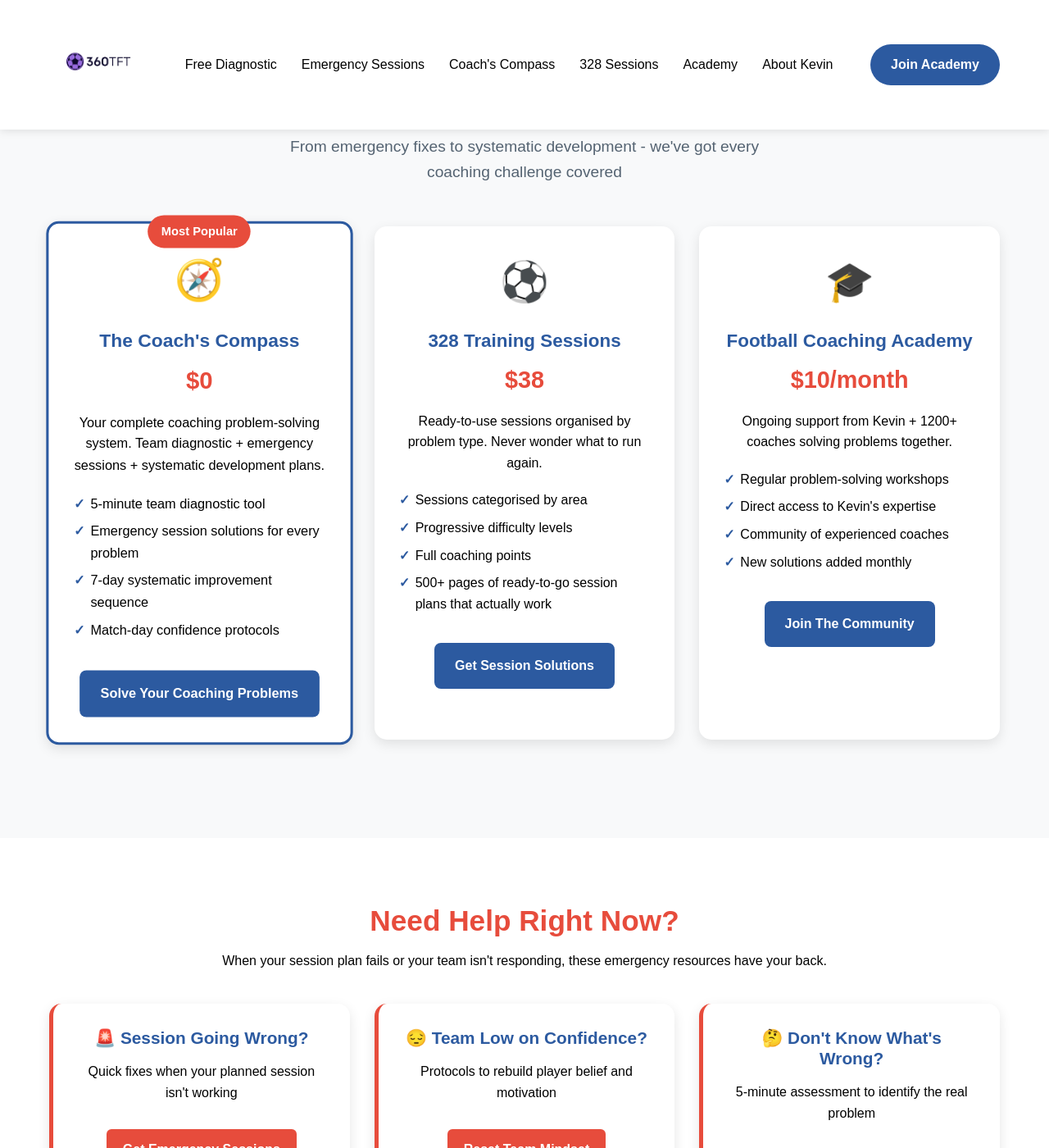
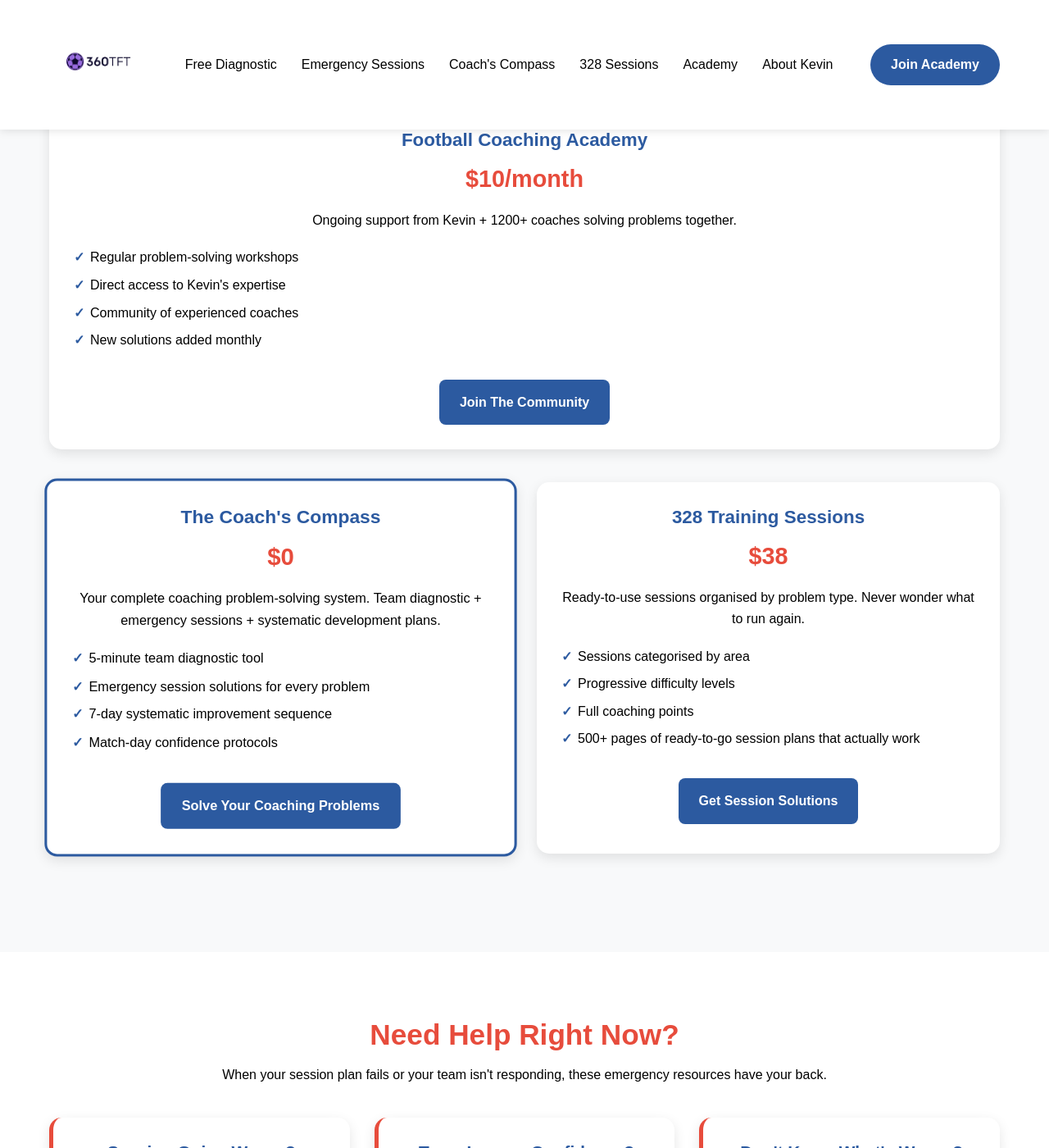
Before and after one commit to 360tft/360tft, a Jekyll site: the page built from index.md, in a window 1280 px wide and 1400 px high, scrolled down 5310 px. Shown: the whole window at 82% size. Built offline with Jekyll 4.4.1, drawn with Linux system fonts in a browser that asks for light colours; some of the changed text lies outside the part shown.

Commit message:
Update index.md

```diff
--- a/index.md
+++ b/index.md
@@ -58,19 +58,16 @@ schema_type: "Organization"
 
         <div class="problems-grid">
             <div class="problem-card">
-                <div class="problem-card-icon">🎯</div>
                 <h3>No Diagnosis = Random Solutions</h3>
                 <p>Coaches grab session plans without knowing what their team actually needs. It's like giving medicine without checking symptoms.</p>
             </div>
 
             <div class="problem-card">
-                <div class="problem-card-icon">🔄</div>
                 <h3>Session Plan Roulette</h3>
                 <p>Different drill every week with no progression. Players get confused, coaches get frustrated, improvement stalls.</p>
             </div>
 
             <div class="problem-card">
-                <div class="problem-card-icon">😰</div>
                 <h3>Confidence Killer Cycle</h3>
                 <p>When sessions don't work, coaches blame themselves. Low confidence leads to worse decisions and more problems.</p>
             </div>
@@ -235,19 +232,15 @@ schema_type: "Organization"
             <div class="diagnostic-preview">
                 <div class="diagnostic-areas">
                     <div class="area-item">
-                        <span class="area-icon">⚽</span>
                         <span>Technical Assessment</span>
                     </div>
                     <div class="area-item">
-                        <span class="area-icon">🧠</span>
                         <span>Tactical Understanding</span>
                     </div>
                     <div class="area-item">
-                        <span class="area-icon">💪</span>
                         <span>Physical Readiness</span>
                     </div>
                     <div class="area-item">
-                        <span class="area-icon">😊</span>
                         <span>Mental Confidence</span>
                     </div>
                 </div>
@@ -255,10 +248,10 @@ schema_type: "Organization"
                 <div class="diagnostic-results">
                     <h3>You'll Get:</h3>
                     <ul>
-                        <li>✅ Exact problem identification in each area</li>
-                        <li>✅ Priority ranking of what to fix first</li>
-                        <li>✅ Targeted emergency session plans</li>
-                        <li>✅ 7-day systematic improvement plan</li>
+                        <li>Exact problem identification in each area</li>
+                        <li>Priority ranking of what to fix first</li>
+                        <li>Targeted emergency session plans</li>
+                        <li>7-day systematic improvement plan</li>
                     </ul>
                 </div>
             </div>
@@ -281,10 +274,22 @@ schema_type: "Organization"
             <p>From emergency fixes to systematic development - we've got every coaching challenge covered</p>
         </div>
 
+        <div class="tool-card">
+            <div class="tool-badge">Most Popular</div>
+            <h3>Football Coaching Academy</h3>
+            <div class="tool-price">$10/month</div>
+            <p>Ongoing support from Kevin + 1200+ coaches solving problems together.</p>
+            <ul class="tool-features">
+                <li>Regular problem-solving workshops</li>
+                <li>Direct access to Kevin's expertise</li>
+                <li>Community of experienced coaches</li>
+                <li>New solutions added monthly</li>
+            </ul>
+            <a href="https://www.skool.com/coachingacademy" class="tool-cta">Join The Community</a>
+        </div>
+
         <div class="tools-grid">
             <div class="tool-card featured">
-                <div class="tool-badge">Most Popular</div>
-                <div class="tool-icon">🧭</div>
                 <h3>The Coach's Compass</h3>
                 <div class="tool-price">$0</div>
                 <p>Your complete coaching problem-solving system. Team diagnostic + emergency sessions + systematic development plans.</p>
@@ -298,7 +303,6 @@ schema_type: "Organization"
             </div>
 
             <div class="tool-card">
-                <div class="tool-icon">⚽</div>
                 <h3>328 Training Sessions</h3>
                 <div class="tool-price">$38</div>
                 <p>Ready-to-use sessions organised by problem type. Never wonder what to run again.</p>
@@ -311,19 +315,6 @@ schema_type: "Organization"
                 <a href="/328-sessions" class="tool-cta">Get Session Solutions</a>
             </div>
 
-            <div class="tool-card">
-                <div class="tool-icon">🎓</div>
-                <h3>Football Coaching Academy</h3>
-                <div class="tool-price">$10/month</div>
-                <p>Ongoing support from Kevin + 1200+ coaches solving problems together.</p>
-                <ul class="tool-features">
-                    <li>Regular problem-solving workshops</li>
-                    <li>Direct access to Kevin's expertise</li>
-                    <li>Community of experienced coaches</li>
-                    <li>New solutions added monthly</li>
-                </ul>
-                <a href="https://www.skool.com/coachingacademy" class="tool-cta">Join The Community</a>
-            </div>
         </div>
     </div>
 </section>
@@ -337,19 +328,19 @@ schema_type: "Organization"
 
             <div class="emergency-grid">
                 <div class="emergency-card">
-                    <h3>🚨 Session Going Wrong?</h3>
+                    <h3>Session Going Wrong?</h3>
                     <p>Quick fixes when your planned session isn't working</p>
                     <a href="/360tft/coaches-compass" class="emergency-link">Get Emergency Sessions</a>
                 </div>
 
                 <div class="emergency-card">
-                    <h3>😔 Team Low on Confidence?</h3>
+                    <h3>Team Low on Confidence?</h3>
                     <p>Protocols to rebuild player belief and motivation</p>
                     <a href="/360tft/coaches-compass" class="emergency-link">Reset Team Mindset</a>
                 </div>
 
                 <div class="emergency-card">
-                    <h3>🤔 Don't Know What's Wrong?</h3>
+                    <h3>Don't Know What's Wrong?</h3>
                     <p>5-minute assessment to identify the real problem</p>
                     <a href="/360tft/coaches-compass" class="emergency-link">Diagnose The Problem</a>
                 </div>
@@ -368,19 +359,15 @@ schema_type: "Organization"
 
                 <div class="academy-benefits">
                     <div class="benefit-item">
-                        <span class="benefit-icon">💬</span>
                         <span><strong>Daily Problem Solving:</strong> Get help with specific team challenges</span>
                     </div>
                     <div class="benefit-item">
-                        <span class="benefit-icon">🎥</span>
                         <span><strong>Weekly Workshops:</strong> Kevin tackles common coaching problems live</span>
                     </div>
                     <div class="benefit-item">
-                        <span class="benefit-icon">📚</span>
                         <span><strong>500+ Solutions:</strong> Searchable library of problem-solving sessions</span>
                     </div>
                     <div class="benefit-item">
-                        <span class="benefit-icon">🤝</span>
                         <span><strong>Peer Support:</strong> Learn from coaches facing similar challenges</span>
                     </div>
                 </div>
@@ -434,7 +421,7 @@ schema_type: "Organization"
             </div>
 
             <div class="final-guarantee">
-                <p>🛡️ <strong>30-day problem-solving guarantee:</strong> If our diagnostic system doesn't help you identify and fix your team's biggest challenge within 30 days, we'll refund every penny.</p>
+                <p><strong>30-day problem-solving guarantee:</strong> If our diagnostic system doesn't help you identify and fix your team's biggest challenge within 30 days, we'll refund every penny.</p>
             </div>
         </div>
     </div>
```
